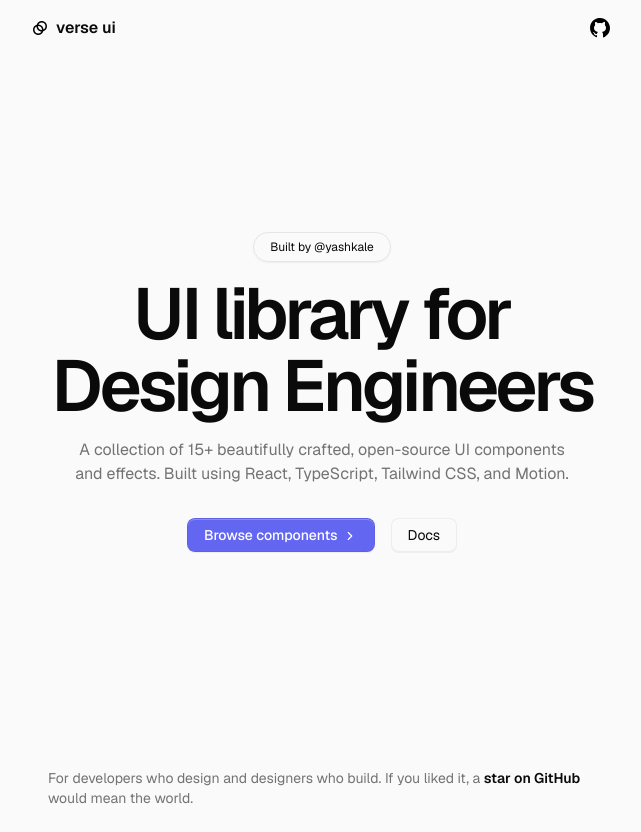
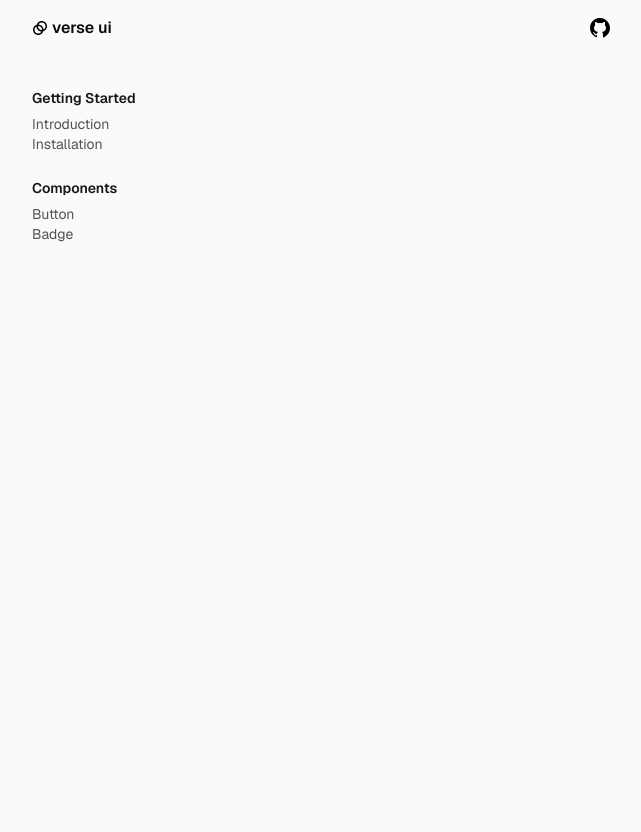
Before and after one commit to yshkale/verse-ui, a React (Vite) app: page /app/1 in a window 1280 px wide. Shown: the whole page, without its empty margins (318-959 px from the left). After the commit the page ends 800 px from the top, so only its background shows below. Built offline with nearby package versions, Linux system fonts and the light colour scheme; the HTML template or start-up script is replaced by a standard one.

Commit message:
feat: :sparkles: add navigation and introduction page

```diff
--- a/src/App.tsx
+++ b/src/App.tsx
@@ -1,12 +1,14 @@
 import { Route, Routes } from "react-router";
 import "./App.css";
 import { Landing } from "./components/Landing";
+import { MainApp } from "./components/MainApp";
 
 function App() {
   return (
     <Routes>
       <Route index element={<Landing />} />
       <Route path="*" element={<Landing />} />
+      <Route path="/app/:section" element={<MainApp />} />
     </Routes>
   );
 }
--- /dev/null
+++ b/src/components/Breadcrumb.tsx
@@ -0,0 +1,30 @@
+import { cn } from "@/lib/utils";
+import { ChevronRightIcon } from "lucide-react";
+
+interface Props {
+  links: string[];
+}
+
+export const Breadcrumb = ({ links }: Props) => {
+  return (
+    <div className="text-sm flex gap-1 h-fit">
+      {links.map((link: string, index: number) => {
+        return (
+          <div className="flex items-center gap-1">
+            <p
+              className={cn(
+                "",
+                index === links.length - 1 && "text-neutral-500"
+              )}
+            >
+              {link}
+            </p>
+            {index !== links.length - 1 && (
+              <ChevronRightIcon size={14} className="mt-0.5" />
+            )}
+          </div>
+        );
+      })}
+    </div>
+  );
+};
--- /dev/null
+++ b/src/components/Content/introduction.tsx
@@ -0,0 +1,64 @@
+import { Breadcrumb } from "../Breadcrumb";
+
+export const Introduction = () => {
+  return (
+    <section className="flex flex-col">
+      <Breadcrumb links={["Docs", "Introduction"]} />
+      <div className="my-8 space-y-2">
+        <h2 className="text-4xl font-semibold tracking-tighter">
+          Introduction
+        </h2>
+        <p className="text-base text-neutral-600 max-w-2xl">
+          Verse UI is a collection of minimal and aesthetic components made for
+          developers who loves to design or designers who loves to build and
+          want their apps to look beautiful and clean.
+        </p>
+      </div>
+
+      <div className="my-2 space-y-2">
+        <h2 className="text-xl font-semibold tracking-tighter">
+          Why I Built this
+        </h2>
+        <p className="text-base text-neutral-600 max-w-2xl">
+          I personally think users judge your entire product in the first 3
+          seconds. Think about it. When you visit a website, you immediately
+          know if it's trustworthy or not, right? That's the power of good
+          design.
+        </p>
+        <p className="text-base text-neutral-600 max-w-2xl">
+          I've seen this happen so many times. A developer builds an amazing
+          feature but puts it in an ugly interface. Users don't even try it
+          because it doesn't feel professional.
+        </p>
+        <p className="text-base text-neutral-600 max-w-2xl">
+          A great example is{" "}
+          <a
+            className="text-neutral-900 font-medium"
+            href="https://linear.app"
+            target="_blank"
+          >
+            https://linear.app
+          </a>{" "}
+          - the moment I saw their website, I knew their product would be
+          amazing. And it is!
+        </p>
+      </div>
+
+      <div className="my-8 space-y-2">
+        <h2 className="text-xl font-semibold tracking-tighter">Inspired by</h2>
+        <p className="text-base text-neutral-600 max-w-2xl">
+          This library is inspired by{" "}
+          <a
+            className="text-neutral-900 font-medium"
+            href="https://ui.shadcn.com "
+            target="_blank"
+          >
+            https://ui.shadcn.com
+          </a>{" "}
+          but with my own style of clean, aesthetic design that focuses on
+          making things look beautifully unique and work smoothly.
+        </p>
+      </div>
+    </section>
+  );
+};
--- a/src/components/Design/Button.tsx
+++ b/src/components/Design/Button.tsx
@@ -1,7 +1,7 @@
 import { cn } from "@/lib/utils";
 
 /* eslint-disable @typescript-eslint/no-explicit-any */
-export const Button = ({ children, className, variant }: any) => {
+export const Button = ({ children, className, variant, onClick }: any) => {
   return (
     <>
       {(!variant || variant === "primary") && (
@@ -10,6 +10,7 @@ export const Button = ({ children, className, variant }: any) => {
             "bg-indigo-500 hover:bg-indigo-600 text-white font-medium py-1.5 px-4 text-sm rounded-lg transition-all duration-150 shadow-[0_1px_0_0_rgba(22,29,37,0.05),inset_0_1px_0_0_hsla(0,0%,100%,0.25)] hover:shadow-[0_2px_0_0_rgba(22,29,37,0.05),inset_0_1px_0_0_hsla(0,0%,100%,0.25)] active:shadow-[inset_0_1px_0_0_hsla(0,0%,100%,0.25)] border border-[rgba(0,0,0,0.05)] active:translate-y-px",
             className
           )}
+          onClick={onClick}
         >
           {children}
         </button>
@@ -21,6 +22,7 @@ export const Button = ({ children, className, variant }: any) => {
             "bg-neutral-50 hover:bg-white text-neutral-950 font-normal py-1.5 px-4 text-sm rounded-lg transition-all duration-150 shadow-[0_1px_0_0_rgba(22,29,37,0.05),inset_0_1px_0_0_hsla(0,0%,100%,0.25)] hover:shadow-[0_2px_0_0_rgba(22,29,37,0.05),inset_0_1px_0_0_hsla(0,0%,100%,0.25)] active:shadow-[inset_0_1px_0_0_hsla(0,0%,100%,0.25)] border border-[rgba(0,0,0,0.05)] active:translate-y-px",
             className
           )}
+          onClick={onClick}
         >
           {children}
         </button>
--- a/src/components/Landing/components/Header.tsx
+++ b/src/components/Landing/components/Header.tsx
@@ -1,9 +1,11 @@
 export const Header = () => {
   return (
     <header className="px-4 lg:px-0 py-4 flex items-center justify-between">
-      <div className="flex items-center space-x-2">
+      <div className="flex items-center space-x-1">
         <img src="/favicon.svg" alt="logo" />
-        <p className="font-semibold">verse ui</p>
+        <a className="font-semibold" href="/">
+          verse ui
+        </a>
       </div>
 
       <a
--- a/src/components/Landing/components/Hero.tsx
+++ b/src/components/Landing/components/Hero.tsx
@@ -1,8 +1,19 @@
 import { Badge } from "@/components/Design/Badge";
 import { Button } from "@/components/Design/Button";
 import { ChevronRight } from "lucide-react";
+import { useNavigate } from "react-router";
 
 export const Hero = () => {
+  const navigate = useNavigate();
+
+  const handleBrowseCollections = () => {
+    navigate(`/app/components`);
+  };
+
+  const handleDocs = () => {
+    navigate("/app/getting-started");
+  };
+
   return (
     <section className="my-28 lg:my-44 flex flex-col space-y-4 items-center">
       <Badge>Built by @yashkale</Badge>
@@ -15,11 +26,19 @@ export const Hero = () => {
       </p>
 
       <div className="flex items-center gap-4">
-        <Button className="flex items-center my-4 gap-1" variant="primary">
+        <Button
+          className="flex items-center my-4 gap-1"
+          variant="primary"
+          onClick={handleBrowseCollections}
+        >
           Browse components
           <ChevronRight size={16} className="pt-0.5" />
         </Button>
-        <Button className="flex items-center my-4 gap-1" variant="secondary">
+        <Button
+          className="flex items-center my-4 gap-1"
+          variant="secondary"
+          onClick={handleDocs}
+        >
           Docs
         </Button>
       </div>
--- /dev/null
+++ b/src/components/MainApp/index.tsx
@@ -0,0 +1,18 @@
+import { useParams } from "react-router";
+import { Navigation } from "../Navigation";
+import { Header } from "../Landing/components/Header";
+import { Introduction } from "../Content/introduction";
+
+export const MainApp = () => {
+  const { section } = useParams();
+
+  return (
+    <main>
+      <Header />
+      <div className="flex gap-28 mt-8">
+        <Navigation />
+        {section === "getting-started" && <Introduction />}
+      </div>
+    </main>
+  );
+};
--- /dev/null
+++ b/src/components/Navigation/index.tsx
@@ -0,0 +1,31 @@
+import navigationData from "../../config/navigation.json";
+
+export const Navigation = () => {
+  return (
+    <nav>
+      <ul className="space-y-6 text-sm">
+        {navigationData.map((item, index) => (
+          <li key={index} className="space-y-1.5">
+            <span className="font-semibold text-neutral-900 pointer-events-none">
+              {item.label}
+            </span>
+            {item.subMenu && (
+              <ul>
+                {item.subMenu.map((subItem, subIndex) => (
+                  <li key={subIndex} className="space-y-1">
+                    <a
+                      href={`/${item.href}/${subItem.href}`}
+                      className="text-neutral-600"
+                    >
+                      {subItem.label}
+                    </a>
+                  </li>
+                ))}
+              </ul>
+            )}
+          </li>
+        ))}
+      </ul>
+    </nav>
+  );
+};
--- /dev/null
+++ b/src/config/navigation.json
@@ -0,0 +1,30 @@
+[
+  {
+    "label": "Getting Started",
+    "href": "getting-started",
+    "subMenu": [
+      {
+        "label": "Introduction",
+        "href": "introduction"
+      },
+      {
+        "label": "Installation",
+        "href": "installation"
+      }
+    ]
+  },
+  {
+    "label": "Components",
+    "href": "components",
+    "subMenu": [
+      {
+        "label": "Button",
+        "href": "button"
+      },
+      {
+        "label": "Badge",
+        "href": "badge"
+      }
+    ]
+  }
+]
```
